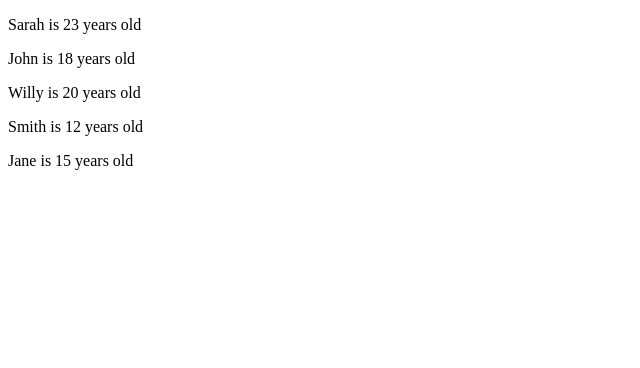
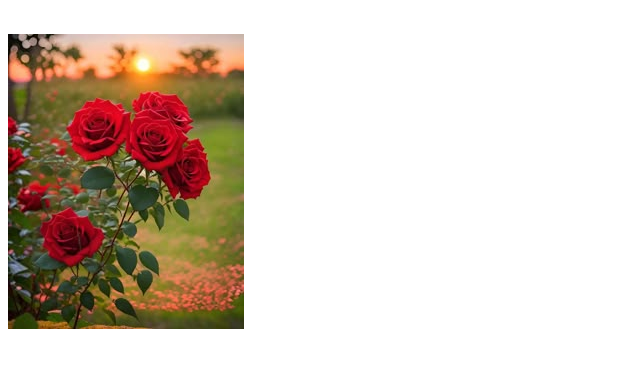
Before and after one commit to divyanjali2/angular_frontend, an Angular app: page / in a window 1280 px wide. Shown: the top 368 px of the page, without its empty margins (0-640 px from the left). Built offline with nearby package versions, Linux system fonts and the light colour scheme.

Commit message:
IMAGE ADDED

```diff
--- a/src/app/app.component.ts
+++ b/src/app/app.component.ts
@@ -79,21 +79,45 @@ import { RouterOutlet } from '@angular/router';
 // }
 
 //Control flow in componens - @for
-@Component({
+// @Component({
+//   selector: 'app-root',
+//   template: `
+//     @for(user of users; track user.id) {
+//       <p>{{ user.name }} is {{ user.age }} years old</p>
+//     }
+//   `,
+//   styles: [
+//     `
+//     :host {
+//       color: rgb(9, 18, 95);
+//       font-weight: bold;
+//     }
+//     `
+//   ],
+// })
+
+// export class AppComponent {
+//   users = [
+//     {id: 0, name: 'Sarah', age: 23},
+//     {id: 1, name: 'John', age: 18},
+//     {id: 2, name: 'Willy', age: 20},
+//     {id: 3, name: 'Smith', age: 12},
+//     {id: 4, name: 'Jane', age: 15},
+//   ]
+// }
+
+//Property binding in angular
+@Component ({
   selector: 'app-root',
+  styleUrls: ['app.component.css'],
   template: `
-    @for(user of users; track user.id) {
-      <p>{{ user.name }} is {{ user.age }} years old</p>
-    }
+    <div [contentEditable] = "isEditable"></div>
+    <img [src]=src [alt]=alt >
   `,
 })
 
 export class AppComponent {
-  users = [
-    {id: 0, name: 'Sarah', age: 23},
-    {id: 1, name: 'John', age: 18},
-    {id: 2, name: 'Willy', age: 20},
-    {id: 3, name: 'Smith', age: 12},
-    {id: 4, name: 'Jane', age: 15},
-  ]
+  isEditable = true;
+  src = 'image.jpg';
+  alt = 'No';
 }
```
Also changed, not shown: public/image.jpg (added).
